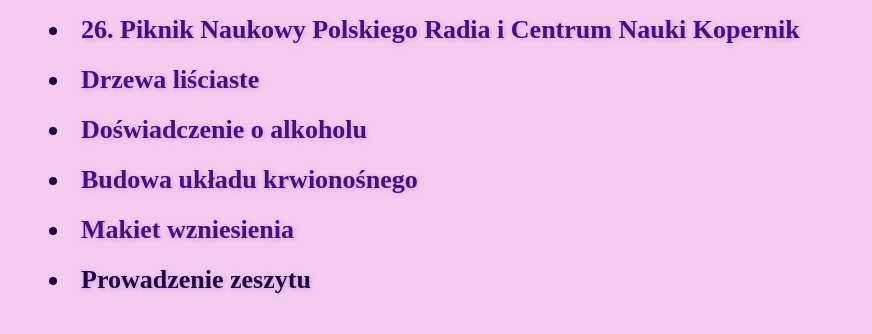
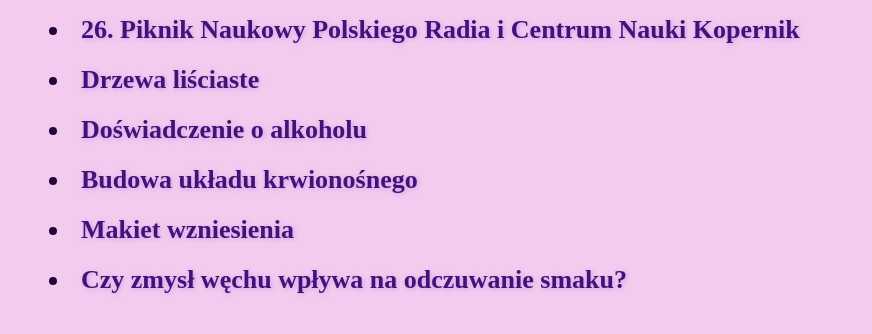
Before and after one commit to AndreWAr85/Przyroda_4C, a plain HTML site: page 6_prac/index.html in a window 1280 px wide. Shown: the part 192-526 px from the top of the page, without its empty margins (119-991 px from the left). Drawn offline with Linux system fonts and the light colour scheme.

Commit message:
fix: add new link

```diff
--- a/6_prac/index.html
+++ b/6_prac/index.html
@@ -26,7 +26,9 @@
       </li>
       <li><a href="https://andrewar85.github.io/Przyroda_4C/makiet_wzniesienia/" target="_blank">Makiet wzniesienia</a>
       </li>
-      <li> Prowadzenie zeszytu</li>
+      <li> <a href="https://andrewar85.github.io/Przyroda_4C/krok-po-kroku/" target="_blank">Czy zmysł węchu wpływa
+          na odczuwanie smaku?</a>
+      </li>
     </ul>
   </div>
 </body>
```
